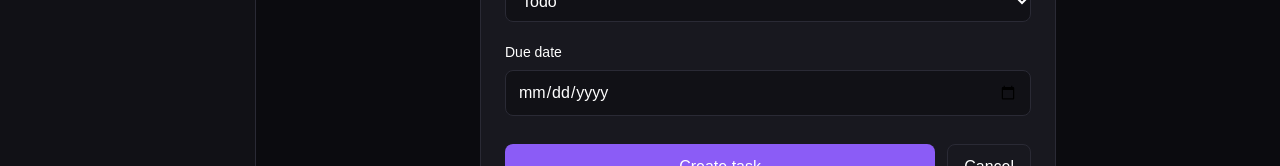
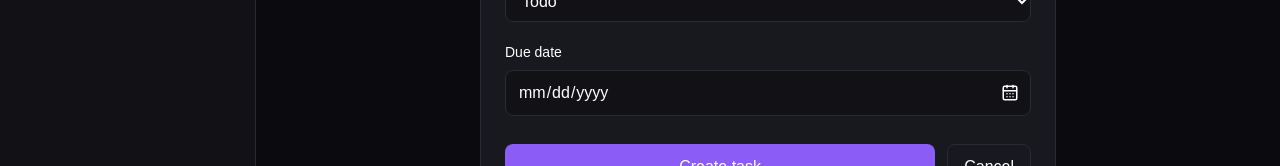
Before and after one commit to lina98st/taskflow, a Next.js app: page /dashboard/tasks/new in a window 1280 px wide. Shown: the part 471-637 px from the top of the page. Built offline with nearby package versions, Linux system fonts and the light colour scheme; no server answers; sample sign-in values are in the browser's storage.

Commit message:
style: improve date input calendar icon

```diff
--- a/app/globals.css
+++ b/app/globals.css
@@ -77,12 +77,3 @@ button {
 ::-webkit-scrollbar-thumb:hover {
   background: var(--border-hover);
 }
-
-input[type="date"] {
-  color-scheme: dark;
-}
-
-input[type="date"]::-webkit-calendar-picker-indicator {
-  filter: invert(1);
-  cursor: pointer;
-}
--- a/components/ui/Input.tsx
+++ b/components/ui/Input.tsx
@@ -1,10 +1,44 @@
 import type { InputHTMLAttributes } from "react";
+import { CalendarDays } from "lucide-react";
 
 type InputProps = InputHTMLAttributes<HTMLInputElement>;
 
-export default function Input({ className = "", ...props }: InputProps) {
+export default function Input({ className = "", type, ...props }: InputProps) {
+  if (type === "date") {
+    return (
+      <div className="relative">
+        <input
+          type="date"
+          className={[
+            "w-full rounded-lg border border-[var(--border)]",
+            "bg-[var(--bg-surface)] px-3 py-2.5 pr-10",
+            "text-sm text-white placeholder:text-[var(--text-dim)]",
+            "outline-none transition focus:border-[var(--accent)]",
+            "[&::-webkit-calendar-picker-indicator]:opacity-0",
+            "[&::-webkit-calendar-picker-indicator]:absolute",
+            "[&::-webkit-calendar-picker-indicator]:right-3",
+            "[&::-webkit-calendar-picker-indicator]:h-5",
+            "[&::-webkit-calendar-picker-indicator]:w-5",
+            "[&::-webkit-calendar-picker-indicator]:cursor-pointer",
+            className,
+          ]
+            .filter(Boolean)
+            .join(" ")}
+          {...props}
+        />
+
+        <CalendarDays
+          aria-hidden="true"
+          size={18}
+          className="pointer-events-none absolute right-3 top-1/2 -translate-y-1/2 text-white"
+        />
+      </div>
+    );
+  }
+
   return (
     <input
+      type={type}
       className={[
         "w-full rounded-lg border border-[var(--border)]",
         "bg-[var(--bg-surface)] px-3 py-2.5",
```
